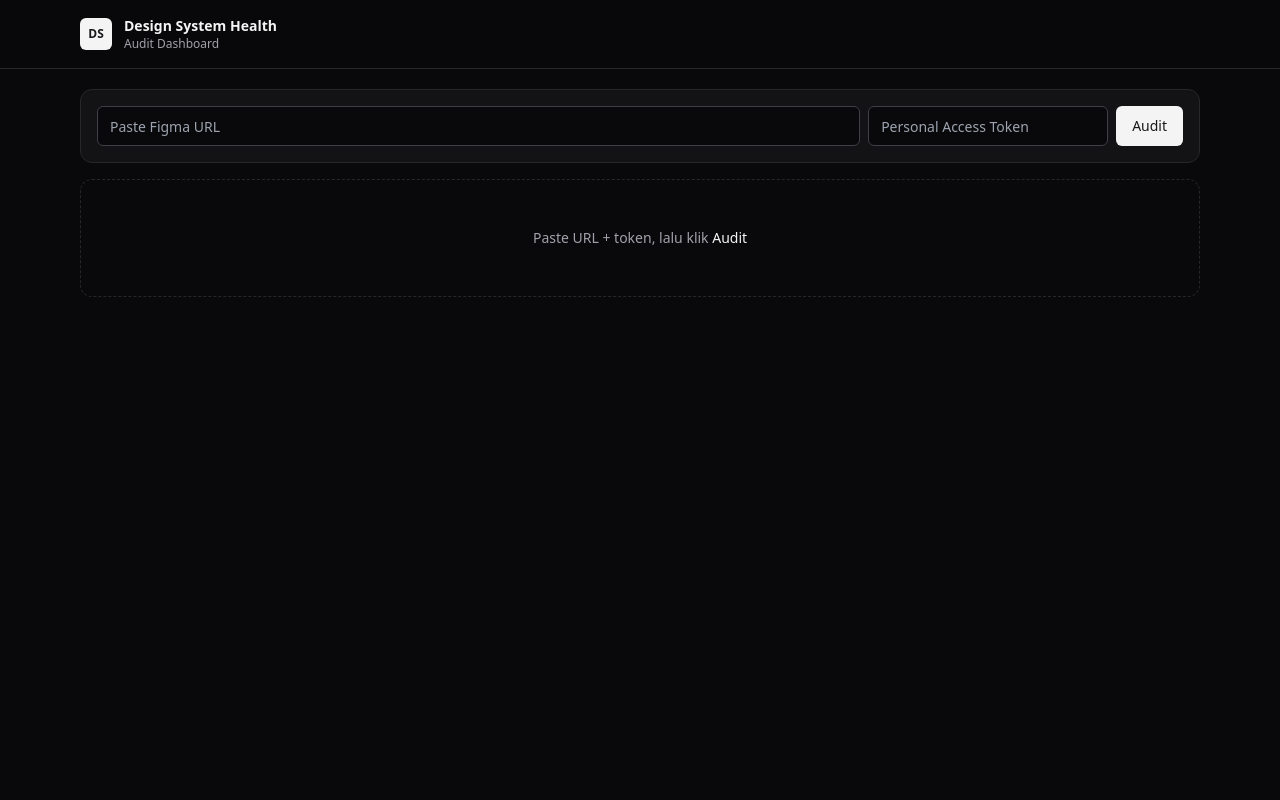
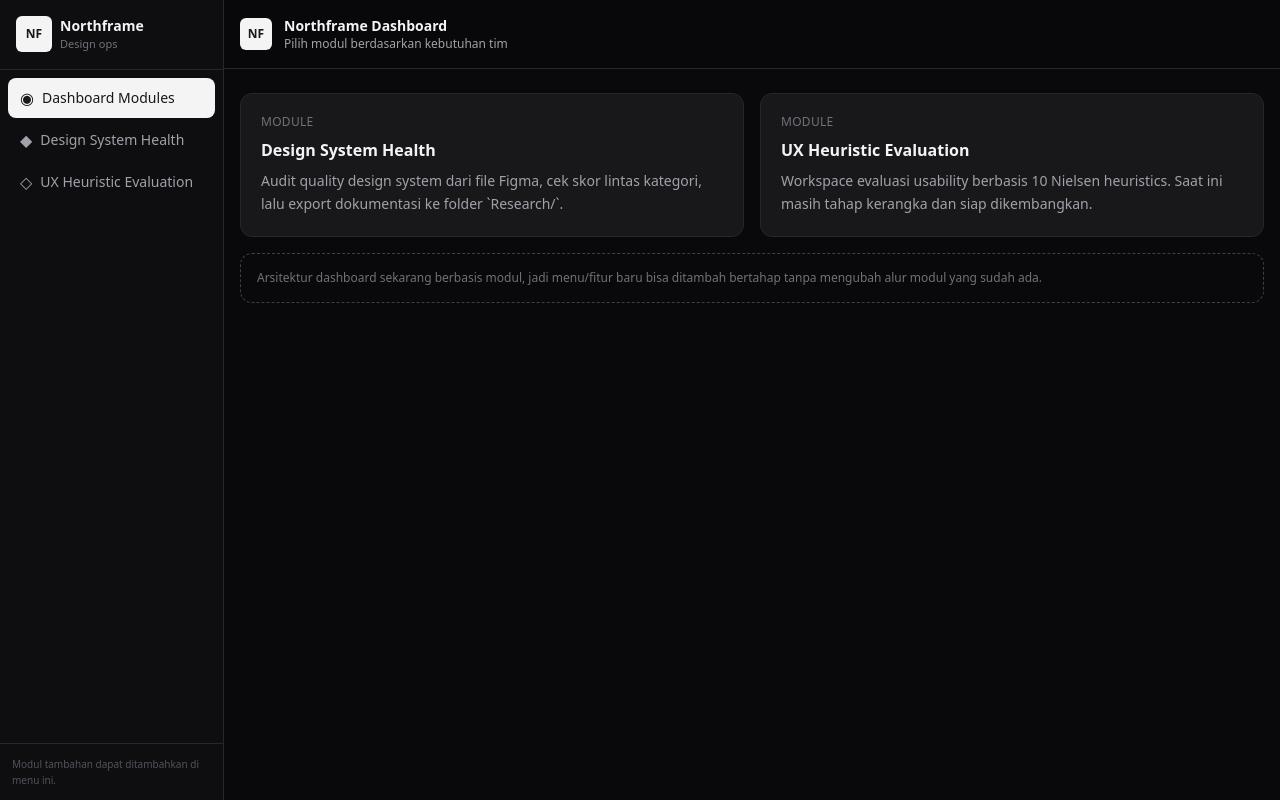
Before and after one commit to FatedArt/Northframe, a Flask app: page / in a window 1280 px wide. Run offline with Flask 3, Linux system fonts and the light colour scheme; some libraries are stand-ins or nearby versions.

Commit message:
add modular dashboard shell with root app entrypoint
Move dashboard startup to northframe root and split navigation into module-based routes for Design System Health and UX Heuristic Evaluation.

Made-with: Cursor

```diff
--- a/design-audit/design-system-audit/app.py
+++ b/design-audit/design-system-audit/app.py
@@ -1288,7 +1288,17 @@ def export_documentation(audit_result, base_path=None):
 
 @app.route("/")
 def index():
-    return render_template("index.html")
+    return render_template("home.html", active="home")
+
+
+@app.route("/design-system-health")
+def design_system_health():
+    return render_template("design_system.html", active="design_system")
+
+
+@app.route("/ux-heuristic")
+def ux_heuristic():
+    return render_template("ux_heuristic.html", active="ux_heuristic")
 
 
 @app.route("/api/audit", methods=["POST"])
--- /dev/null
+++ b/design-audit/design-system-audit/templates/base.html
@@ -0,0 +1,49 @@
+<!DOCTYPE html>
+<html lang="id">
+<head>
+<meta charset="UTF-8">
+<meta name="viewport" content="width=device-width, initial-scale=1.0">
+<title>{% block title %}Northframe{% endblock %}</title>
+<script src="https://cdn.tailwindcss.com"></script>
+{% block head %}{% endblock %}
+</head>
+<body class="bg-zinc-950 text-zinc-100 min-h-screen">
+  <div class="flex min-h-screen flex-col md:flex-row">
+    <aside class="w-full md:w-56 md:shrink-0 border-b md:border-b-0 md:border-r border-zinc-800 bg-zinc-900/40 flex flex-col">
+      <div class="p-4 border-b border-zinc-800">
+        <a href="/" class="flex items-center gap-2 rounded-lg hover:bg-zinc-800/60 transition-colors p-1 -m-1">
+          <span class="h-9 w-9 rounded-md bg-zinc-100 text-zinc-900 grid place-items-center font-bold text-xs shrink-0">NF</span>
+          <div class="min-w-0">
+            <p class="text-sm font-semibold text-zinc-100 truncate">Northframe</p>
+            <p class="text-[11px] text-zinc-500">Design ops</p>
+          </div>
+        </a>
+      </div>
+      <nav class="flex-1 p-2 flex flex-row md:flex-col flex-wrap gap-1 md:gap-0.5 md:space-y-0" aria-label="Menu utama">
+        <a href="/"
+          class="flex items-center gap-2 rounded-lg px-3 py-2.5 text-sm transition-colors flex-1 md:flex-none min-w-[10rem] {% if active == 'home' %}bg-zinc-100 text-zinc-900 font-medium{% else %}text-zinc-400 hover:text-zinc-100 hover:bg-zinc-800/70{% endif %}">
+          <span class="text-base leading-none shrink-0" aria-hidden="true">◉</span>
+          <span class="truncate">Dashboard Modules</span>
+        </a>
+        <a href="/design-system-health"
+          class="flex items-center gap-2 rounded-lg px-3 py-2.5 text-sm transition-colors flex-1 md:flex-none min-w-[10rem] {% if active == 'design_system' %}bg-zinc-100 text-zinc-900 font-medium{% else %}text-zinc-400 hover:text-zinc-100 hover:bg-zinc-800/70{% endif %}">
+          <span class="text-base leading-none shrink-0" aria-hidden="true">◆</span>
+          <span class="truncate">Design System Health</span>
+        </a>
+        <a href="/ux-heuristic"
+          class="flex items-center gap-2 rounded-lg px-3 py-2.5 text-sm transition-colors flex-1 md:flex-none min-w-[10rem] {% if active == 'ux_heuristic' %}bg-zinc-100 text-zinc-900 font-medium{% else %}text-zinc-400 hover:text-zinc-100 hover:bg-zinc-800/70{% endif %}">
+          <span class="text-base leading-none shrink-0" aria-hidden="true">◇</span>
+          <span class="truncate">UX Heuristic Evaluation</span>
+        </a>
+      </nav>
+      <p class="hidden md:block p-3 text-[10px] text-zinc-600 border-t border-zinc-800 leading-relaxed">
+        Modul tambahan dapat ditambahkan di menu ini.
+      </p>
+    </aside>
+    <div class="flex-1 flex flex-col min-w-0">
+      {% block main %}{% endblock %}
+    </div>
+  </div>
+  {% block scripts %}{% endblock %}
+</body>
+</html>
--- a/design-audit/design-system-audit/templates/index.html
+++ b/design-audit/design-system-audit/templates/design_system.html
@@ -1,18 +1,14 @@
-<!DOCTYPE html>
-<html lang="id">
-<head>
-<meta charset="UTF-8">
-<meta name="viewport" content="width=device-width, initial-scale=1.0">
-<title>Design System Health</title>
-<script src="https://cdn.tailwindcss.com"></script>
+{% extends "base.html" %}
+{% block title %}Design System Health — Northframe{% endblock %}
+{% block head %}
 <style>
   .score-ring{transform:rotate(-90deg)}
   .score-ring .track{fill:none;stroke:#27272a;stroke-width:6}
   .score-ring .progress{fill:none;stroke-width:6;stroke-linecap:round;transition:stroke-dashoffset .9s ease}
   #auditProgressFill{transition:width .25s ease-out}
 </style>
-</head>
-<body class="bg-zinc-950 text-zinc-100 min-h-screen">
+{% endblock %}
+{% block main %}
   <header class="sticky top-0 z-40 border-b border-zinc-800 bg-zinc-950/90 backdrop-blur">
     <div class="max-w-6xl mx-auto px-4 py-4 flex items-center gap-3">
       <div class="h-8 w-8 rounded-md bg-zinc-100 text-zinc-900 grid place-items-center font-bold text-xs">DS</div>
@@ -23,7 +19,7 @@
     </div>
   </header>
 
-  <main class="max-w-6xl mx-auto px-4 py-5 space-y-4">
+  <main class="max-w-6xl mx-auto px-4 py-5 space-y-4 flex-1 w-full">
     <section class="rounded-xl border border-zinc-800 bg-zinc-900/70 p-4">
       <div class="grid md:grid-cols-[1fr_minmax(160px,240px)_auto] gap-2">
         <input id="figmaUrl" type="url" placeholder="Paste Figma URL"
@@ -52,7 +48,8 @@
   </div>
 
   <div id="toast" class="fixed bottom-6 left-1/2 -translate-x-1/2 bg-zinc-800 text-zinc-100 text-xs px-4 py-2 rounded-md opacity-0 transition-opacity"></div>
-
+{% endblock %}
+{% block scripts %}
 <script>
 let auditResult = null;
 let auditProgressTimer = null;
@@ -400,5 +397,4 @@ $('figmaUrl').addEventListener('keydown',e=>{if(e.key==='Enter') runAudit();});
 $('figmaToken').addEventListener('keydown',e=>{if(e.key==='Enter') runAudit();});
 loadSettings();
 </script>
-</body>
-</html>
+{% endblock %}
--- /dev/null
+++ b/design-audit/design-system-audit/templates/home.html
@@ -0,0 +1,37 @@
+{% extends "base.html" %}
+{% block title %}Northframe Modules{% endblock %}
+{% block main %}
+  <header class="sticky top-0 z-40 border-b border-zinc-800 bg-zinc-950/90 backdrop-blur">
+    <div class="max-w-6xl mx-auto px-4 py-4 flex items-center gap-3">
+      <div class="h-8 w-8 rounded-md bg-zinc-100 text-zinc-900 grid place-items-center font-bold text-xs">NF</div>
+      <div>
+        <h1 class="text-sm font-semibold">Northframe Dashboard</h1>
+        <p class="text-xs text-zinc-400">Pilih modul berdasarkan kebutuhan tim</p>
+      </div>
+    </div>
+  </header>
+
+  <main class="max-w-6xl mx-auto px-4 py-6 flex-1 w-full space-y-4">
+    <section class="grid md:grid-cols-2 gap-4">
+      <a href="/design-system-health" class="rounded-xl border border-zinc-800 bg-zinc-900 p-5 hover:border-zinc-600 transition-colors">
+        <p class="text-xs text-zinc-500 uppercase tracking-wide mb-2">Module</p>
+        <h2 class="text-base font-semibold text-zinc-100">Design System Health</h2>
+        <p class="text-sm text-zinc-400 mt-2 leading-relaxed">
+          Audit quality design system dari file Figma, cek skor lintas kategori, lalu export dokumentasi ke folder `Research/`.
+        </p>
+      </a>
+
+      <a href="/ux-heuristic" class="rounded-xl border border-zinc-800 bg-zinc-900 p-5 hover:border-zinc-600 transition-colors">
+        <p class="text-xs text-zinc-500 uppercase tracking-wide mb-2">Module</p>
+        <h2 class="text-base font-semibold text-zinc-100">UX Heuristic Evaluation</h2>
+        <p class="text-sm text-zinc-400 mt-2 leading-relaxed">
+          Workspace evaluasi usability berbasis 10 Nielsen heuristics. Saat ini masih tahap kerangka dan siap dikembangkan.
+        </p>
+      </a>
+    </section>
+
+    <section class="rounded-xl border border-dashed border-zinc-700 p-4 text-xs text-zinc-500">
+      Arsitektur dashboard sekarang berbasis modul, jadi menu/fitur baru bisa ditambah bertahap tanpa mengubah alur modul yang sudah ada.
+    </section>
+  </main>
+{% endblock %}
--- /dev/null
+++ b/requirements.txt
@@ -0,0 +1 @@
+-r design-audit/design-system-audit/requirements.txt
```
Also changed, not shown: app.py (added, +47 -0 lines), design-audit/design-system-audit/templates/ux_heuristic.html (added, +45 -0 lines), README.md, design-audit/design-system-audit/README.md, 1 other file.
